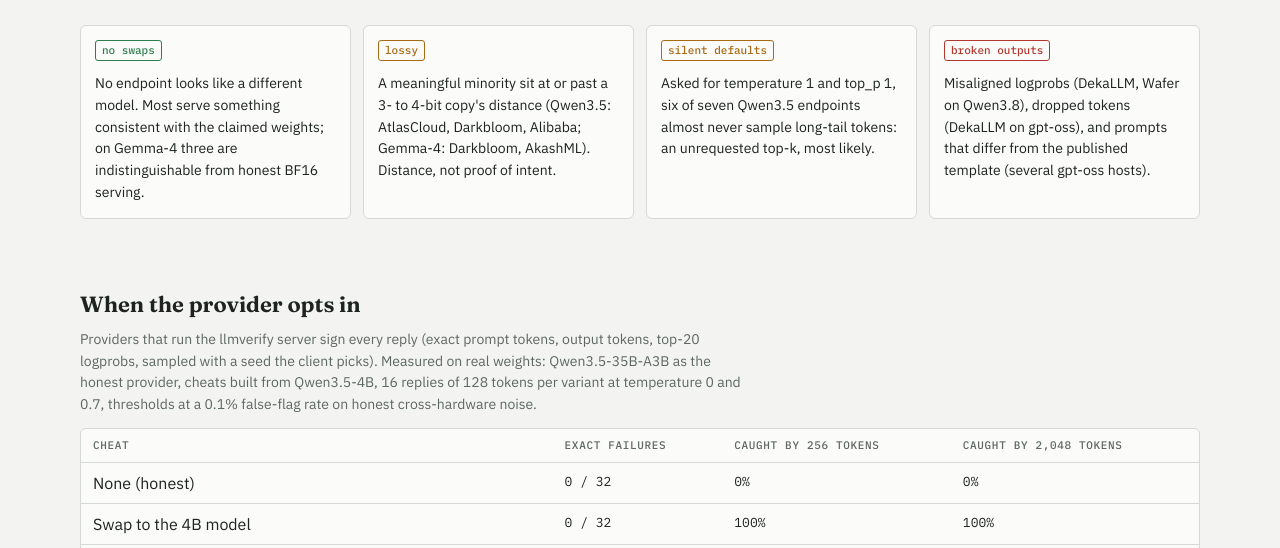
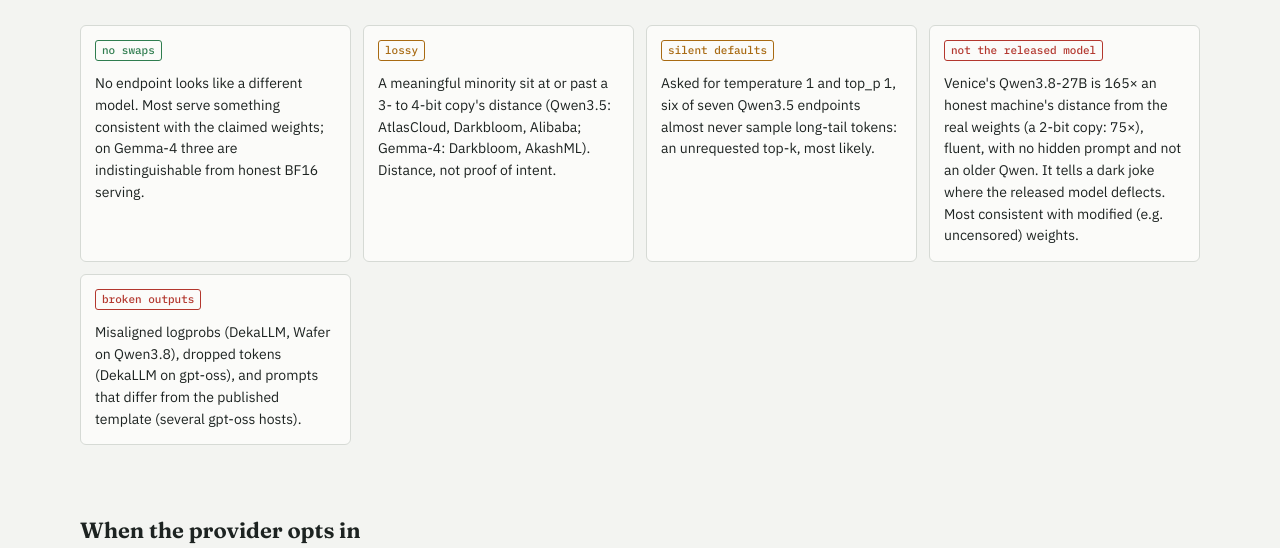
Before and after one commit to zoan37/llm-verification, a plain HTML site: page site/template.html in a window 1280 px wide. Shown: the part 252-800 px from the top of the page. Drawn offline with Linux system fonts and the light colour scheme.

Commit message:
Case study: Venice's Qwen3.8-27B is not the released weights (referee + follow-up probes)
Co-Authored-By: Claude Opus 5.5 <noreply@anthropic.com>

```diff
--- a/site/template.html
+++ b/site/template.html
@@ -92,6 +92,9 @@ code { font: 13px var(--mono); }
       distance (Qwen3.5: AtlasCloud, Darkbloom, Alibaba; Gemma-4: Darkbloom, AkashML). Distance, not proof of intent.</p></div>
     <div class="finding"><span class="pill warn">silent defaults</span><p>Asked for temperature 1 and top_p 1, six of seven
       Qwen3.5 endpoints almost never sample long-tail tokens: an unrequested top-k, most likely.</p></div>
+    <div class="finding"><span class="pill bad">not the released model</span><p>Venice's Qwen3.8-27B is 165× an honest
+      machine's distance from the real weights (a 2-bit copy: 75×), fluent, with no hidden prompt and not an older Qwen. It
+      tells a dark joke where the released model deflects. Most consistent with modified (e.g. uncensored) weights.</p></div>
     <div class="finding"><span class="pill bad">broken outputs</span><p>Misaligned logprobs (DekaLLM, Wafer on Qwen3.8),
       dropped tokens (DekaLLM on gpt-oss), and prompts that differ from the published template (several gpt-oss hosts).</p></div>
   </section>
```
Also changed, not shown: 7 other files.
